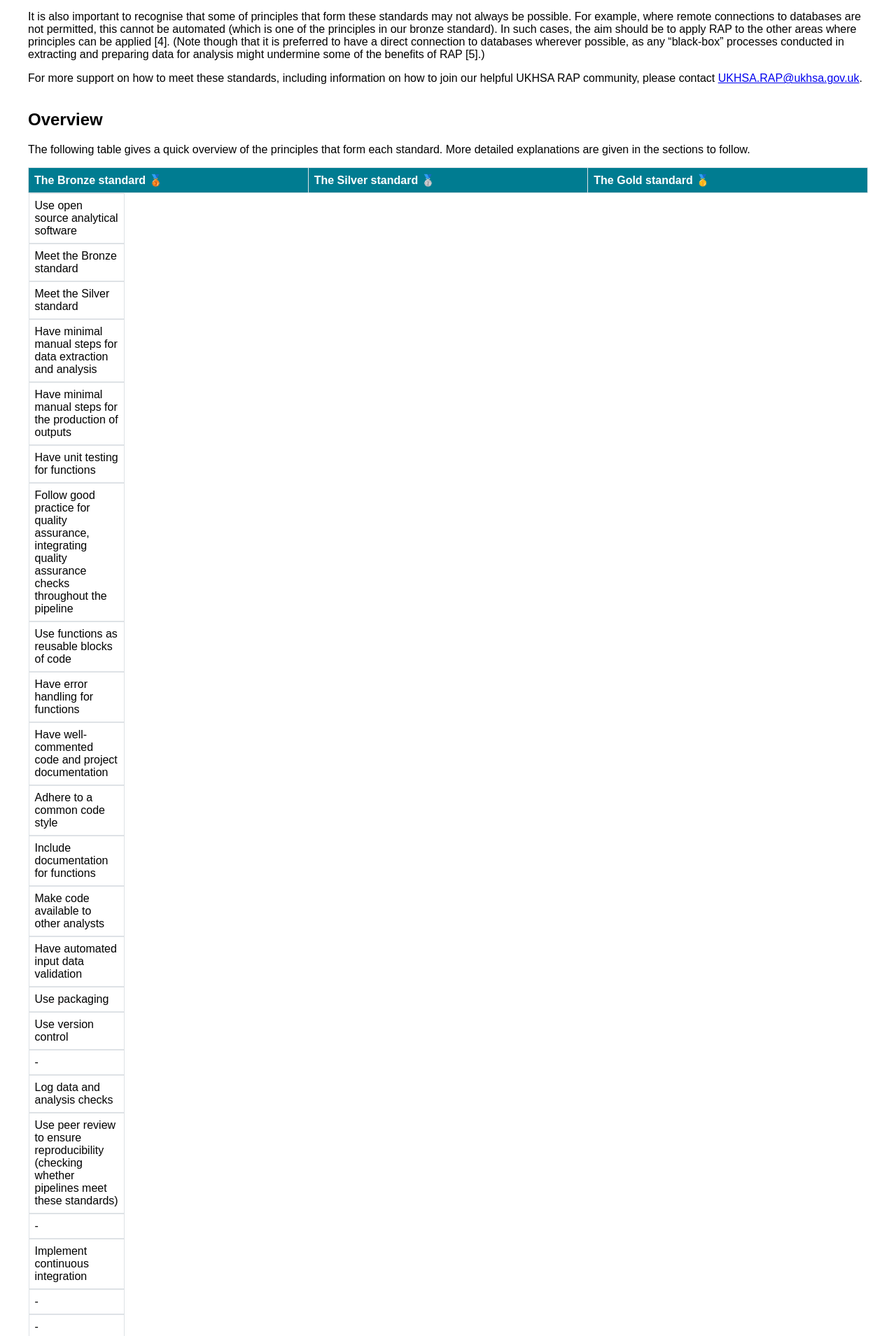
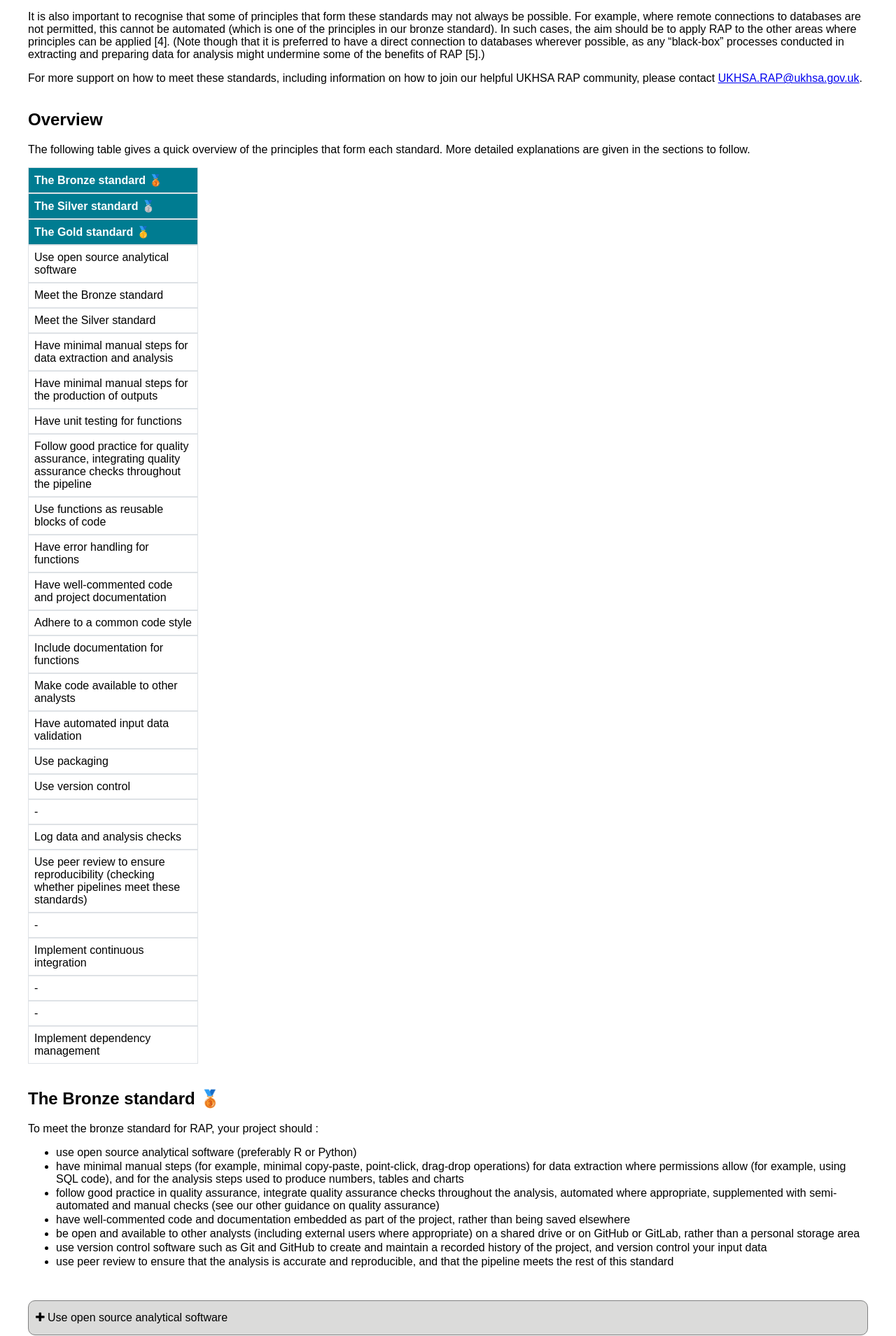
Before and after one commit to BenCuff/github-pages-test, a Jekyll site: the page built from docs/rap-framework.md, in a window 1280 px wide. Shown: the part 435-2344 px from the top of the page at 70% size. Built offline with Jekyll 4.4.1, drawn with Linux system fonts in a browser that asks for light colours.

Commit message:
Fixing tables

```diff
--- a/docs/assets/styles.css
+++ b/docs/assets/styles.css
@@ -280,7 +280,7 @@ th, td {
   padding: 8px;
 }
 
-td{ /*these will add a scroll bar for small screens*/
+th, td{ /*these will add a scroll bar for small screens*/
   display: block;
   width: max-content;
   max-width: 100%;
```
